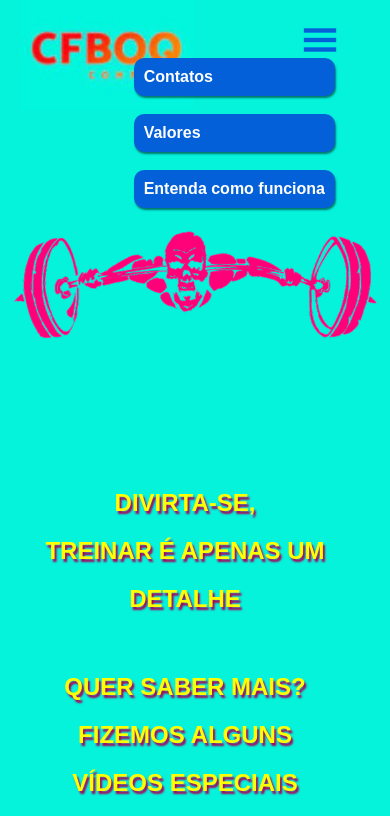
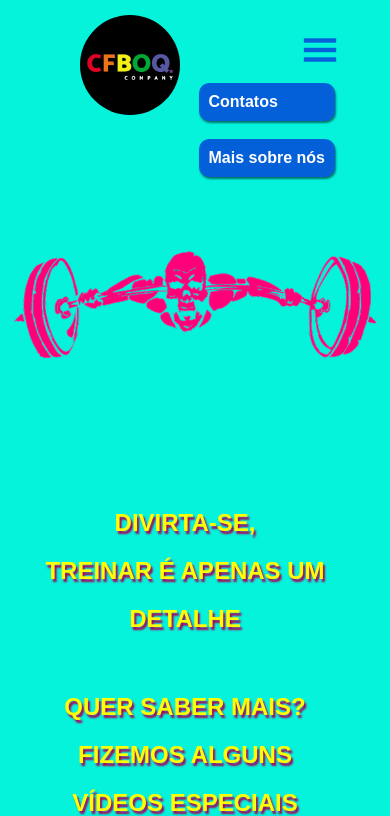
Before and after one commit to ticopiccirillo/projeto-cfboq, a plain HTML site: page index.html in a window 390 px wide. Both pictures are taken after a click on the icon "menu". Shown: the top 816 px of the page. Drawn offline with nearby package versions, Linux system fonts and the light colour scheme.

Commit message:
Atualizações

```diff
--- a/index.html
+++ b/index.html
@@ -12,18 +12,18 @@
 </head>
 <body>
     <header class="container">
-            <img class="imagem-logo" src="imagens/cfboq-company2.jpeg" alt="">
+            <img class="imagem-logo" src="imagens/cfboq.jpg" alt="logo cfboq">
 
         <nav class="nav" id="itens">
-            <a href="#" class="linkburger">
+            <a href="https://api.whatsapp.com/send?phone=5513996931703" class="linkburger" target="_blank" rel="external">
                 <li class="linkburger">Contatos</li>
             </a>
-            <a href="#" class="linkburger">
-                <li class="linkburger">Valores</li>
+            <a href="https://linktr.ee/CrossfitBoqueirao" class="linkburger" target="_blank" rel="external">
+                <li class="linkburger">Mais sobre nós</li>
             </a>
-            <a href="#" class="linkburger">
+           <!--<a href="#" class="linkburger">
                 <li class="linkburger">Entenda como funciona</li>
-            </a>
+            </a> -->
         </nav>
         <i id="burger" class="material-symbols-outlined" onclick="clickMenu()">
             menu
--- a/style.css
+++ b/style.css
@@ -25,18 +25,20 @@ body, html {
 .container {
     display: flex;
     align-items: center;
+    justify-content: center;
     justify-content: space-between;
     width: auto;
-    height: 80px;
+    height: 100px;
     box-sizing: border-box;
     background-color:var(--cor4);
 }
 
 .imagem-logo {
-    height: 150%;
+    height: 100%;
     width: auto;
-    margin-top: 20px;
-    margin-left: 20px;
+    margin-top: 30px;
+    margin-left: 80px;
+    border-radius: 50%;
 }
 
 .nav {
@@ -87,6 +89,7 @@ li:hover {
     width: auto;
     height: 399px;
     background-color: var(--cor4);
+
 }
 
 h1#principal {
@@ -353,7 +356,9 @@ div > img {
     height: auto;
     padding-top: 20px;
     padding-bottom: 20px;
+
 }
+
 
 div.planocfboq {
     display: block;
@@ -489,10 +494,9 @@ a:hover {
         justify-items: center;
         width: auto;
         height: auto;
-        top: 40px;
+        top: 52px;
         right: 15px;
     }
-
     .linkburger {
         width: auto;
         padding: 10px;
@@ -543,7 +547,7 @@ a:hover {
         justify-items: center;
         width: auto;
         height: auto;
-        top: 40px;
+        top: 52px;
         right: 15px;
     }
 
@@ -593,7 +597,7 @@ a:hover {
         justify-items: center;
         width: auto;
         height: auto;
-        top: 40px;
+        top: 52px;
         right: 15px;
     }
 
@@ -824,7 +828,7 @@ a:hover {
         justify-items: center;
         width: auto;
         height: auto;
-        top: 40px;
+        top: 65px;
         right: 15px;
     }
 
```
Also changed, not shown: imagens/cfboq.jpg (added).
